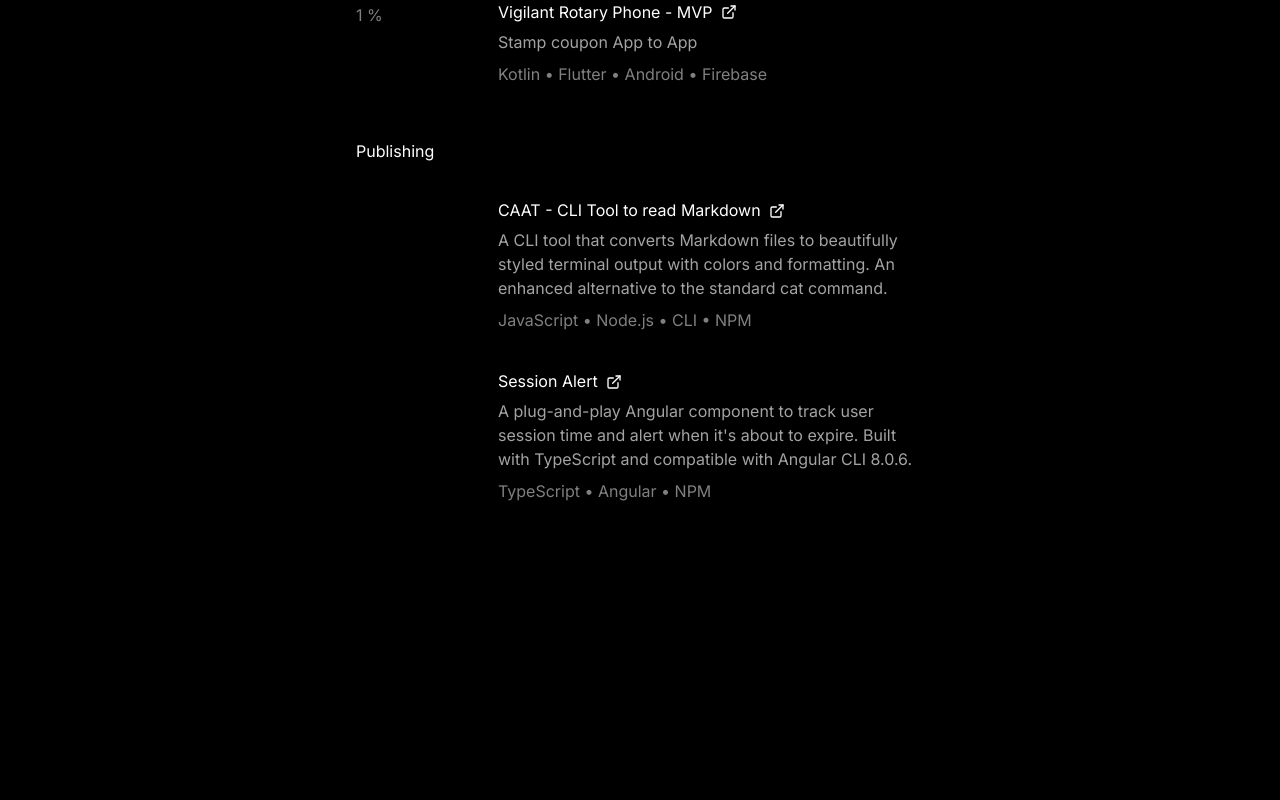
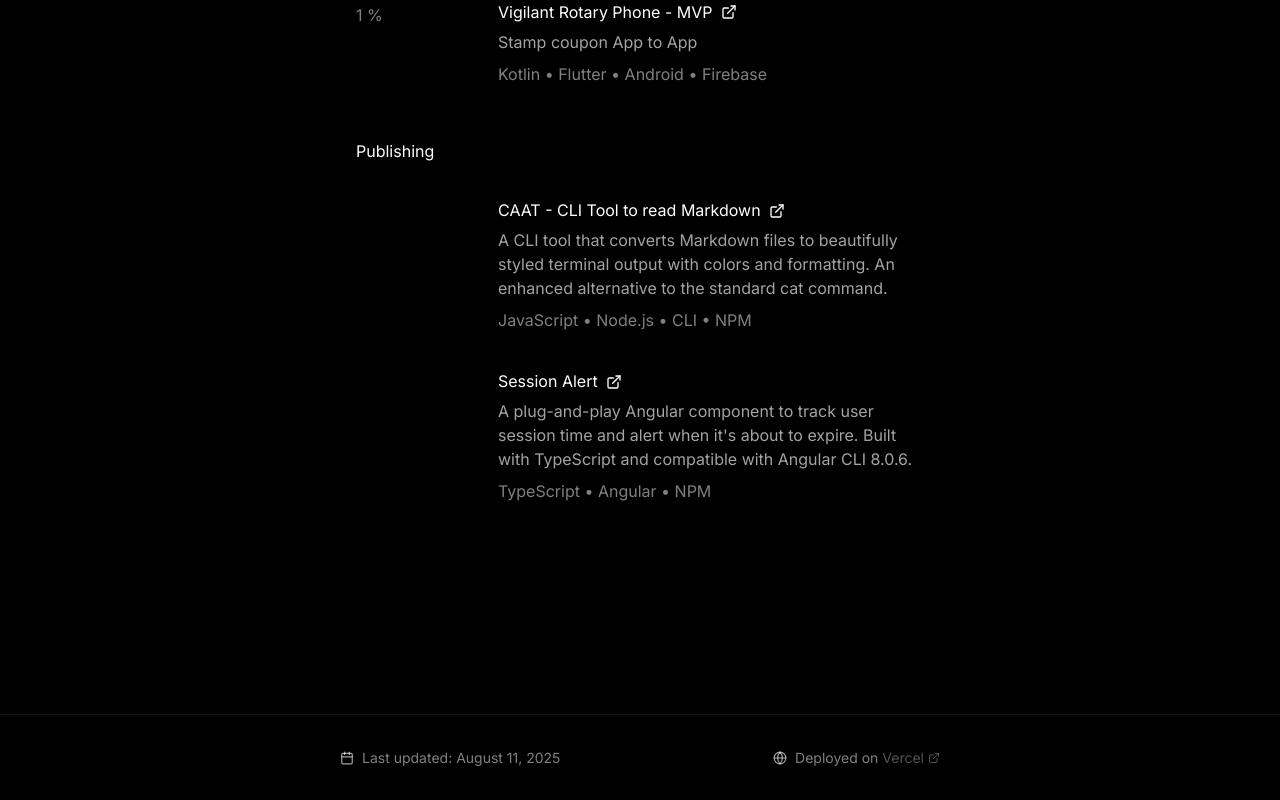
Before and after one commit to ismailmmd/ismailmmd.github.io, a Next.js app: page / in a window 1280 px wide. Shown: the part 1327-2127 px from the top of the page. Before the commit the page ends 2001 px from the top, so only its background shows below. Built offline with nearby package versions, Linux system fonts and the light colour scheme; no server answers.

Commit message:
feat: add Footer component and update metadata management script

```diff
--- /dev/null
+++ b/components/Footer.jsx
@@ -0,0 +1,63 @@
+import React from 'react';
+import {
+  Box, Text, Flex, Link,
+} from '@chakra-ui/react';
+import { LuExternalLink, LuCalendar, LuGlobe } from 'react-icons/lu';
+import metadata from '../utils/metadata.json';
+
+export default function Footer() {
+  const lastUpdated = new Date(metadata.lastUpdated).toLocaleDateString('en-US', {
+    year: 'numeric',
+    month: 'long',
+    day: 'numeric',
+  });
+
+  return (
+    <Box
+      as="footer"
+      py={8}
+      px={4}
+      borderTop="1px solid"
+      borderColor="whiteAlpha.200"
+      mt={10}
+    >
+      <Flex
+        maxWidth={600}
+        mx="auto"
+        direction={{ base: 'column', sm: 'row' }}
+        justify="space-between"
+        align="center"
+        gap={4}
+      >
+        <Flex align="center" gap={2}>
+          <LuCalendar size={14} />
+          <Text fontSize="sm" color="white" opacity={0.5}>
+            Last updated:
+            {' '}
+            {lastUpdated}
+          </Text>
+        </Flex>
+
+        <Flex align="center" gap={2}>
+          <LuGlobe size={14} />
+          <Text fontSize="sm" color="white" opacity={0.5}>
+            Deployed on
+            {' '}
+            <Link
+              href="https://vercel.com"
+              target="_blank"
+              color="whiteAlpha.700"
+              _hover={{ color: 'white' }}
+              display="inline-flex"
+              alignItems="center"
+              gap={1}
+            >
+              Vercel
+              <LuExternalLink size={12} />
+            </Link>
+          </Text>
+        </Flex>
+      </Flex>
+    </Box>
+  );
+}
--- a/package.json
+++ b/package.json
@@ -23,7 +23,7 @@
   },
   "husky": {
     "hooks": {
-      "pre-commit": "lint-staged"
+      "pre-commit": "node scripts/update-metadata.js && git add utils/metadata.json && lint-staged"
     }
   },
   "lint-staged": {
--- a/pages/_app.jsx
+++ b/pages/_app.jsx
@@ -5,6 +5,7 @@ import { SpeedInsights } from '@vercel/speed-insights/next';
 import PropTypes from 'prop-types';
 import theme from '../utils/theme';
 import Header from '../components/Header';
+import Footer from '../components/Footer';
 import '../styles/globals.css';
 
 export default function App({ Component, pageProps }) {
@@ -12,6 +13,7 @@ export default function App({ Component, pageProps }) {
     <ChakraProvider theme={theme}>
       <Header />
       <Component {...pageProps} />
+      <Footer />
       <Analytics />
       <SpeedInsights />
     </ChakraProvider>
--- /dev/null
+++ b/utils/metadata.json
@@ -0,0 +1,3 @@
+{
+  "lastUpdated": "2025-08-11T08:59:16.779Z"
+}
```
Also changed, not shown: scripts/update-metadata.js (added, +23 -0 lines).
